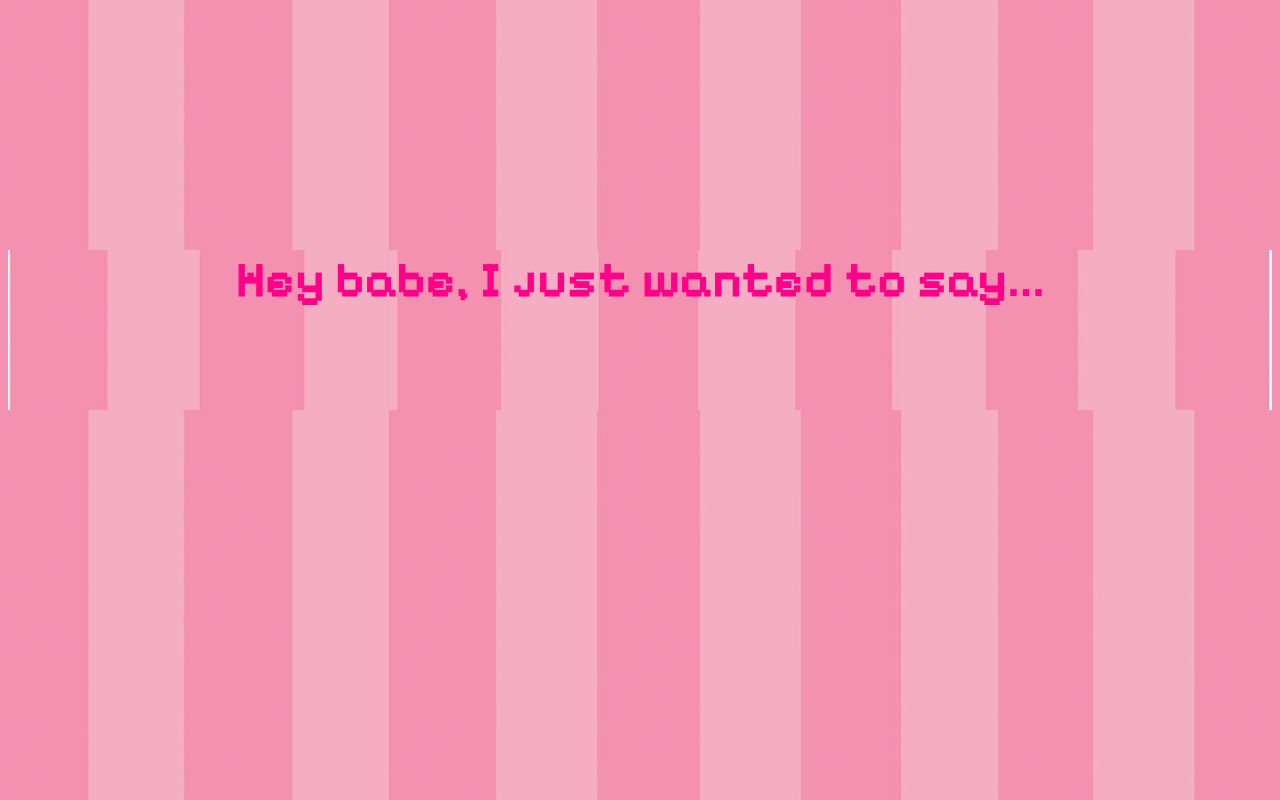
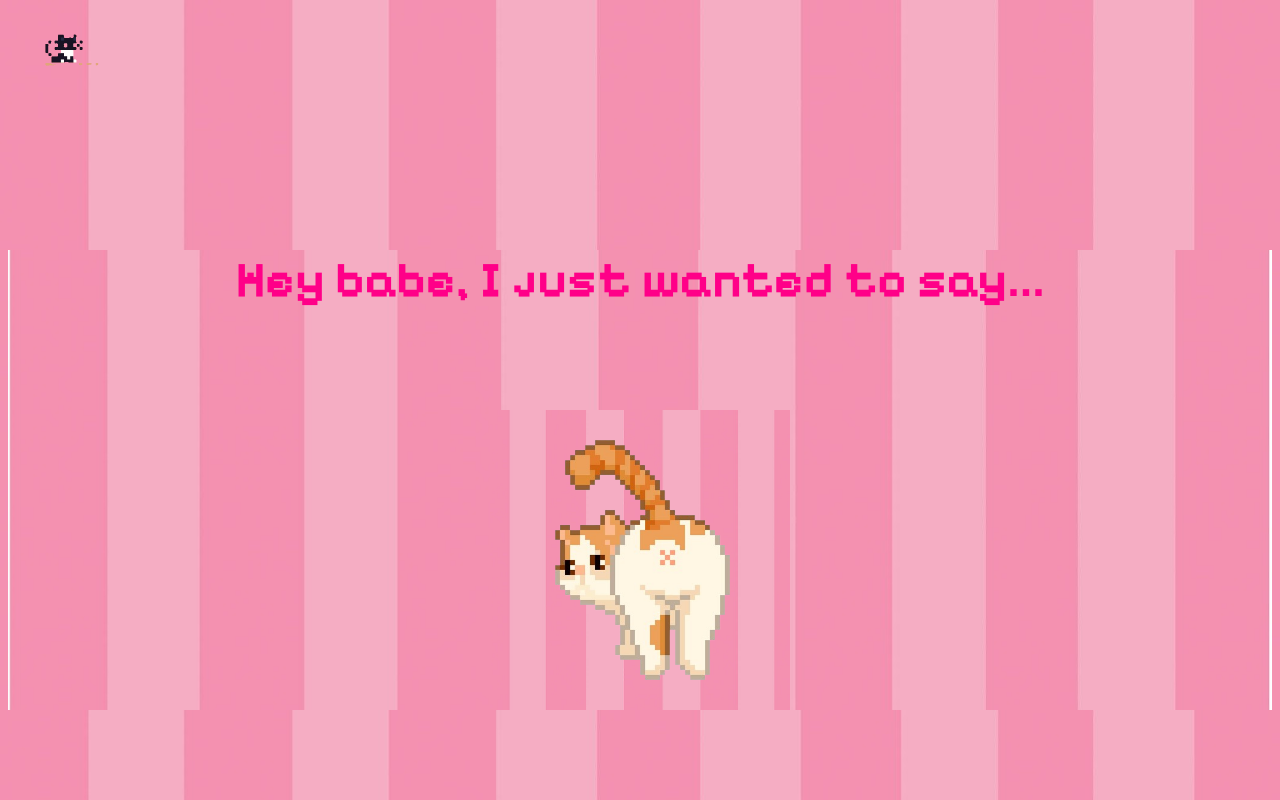
Before and after one commit to yoobooo/fiyoon, a plain HTML site: page index.html in a window 1280 px wide. Shown: the top 800 px of the page. Drawn offline with Linux system fonts and the light colour scheme; the site is published under a folder, as on GitHub Pages, so addresses that start at the root find nothing.

Commit message:
removed all /

```diff
--- a/index.html
+++ b/index.html
@@ -127,7 +127,7 @@
     <main>
       <a href="#"><h1>Hey babe, I just wanted to say...</h1></a>
       <div class="catassdiv">
-        <img class="catass" src="/download1-removebg-preview.png" alt="">
+        <img class="catass" src="download1-removebg-preview.png" alt="">
       </div>
     </main>
     <div class="i ily">
@@ -282,6 +282,6 @@
 
   <footer>
     <a href="https://drive.google.com/drive/folders/1vWuImytjnt7geQPgBEQj3TiSKpdCHvcx">smooch</a>
-    <img class="cat" src="/download-unscreen.gif" alt="" />
+    <img class="cat" src="download-unscreen.gif" alt="" />
   </footer>
 </html>
```
